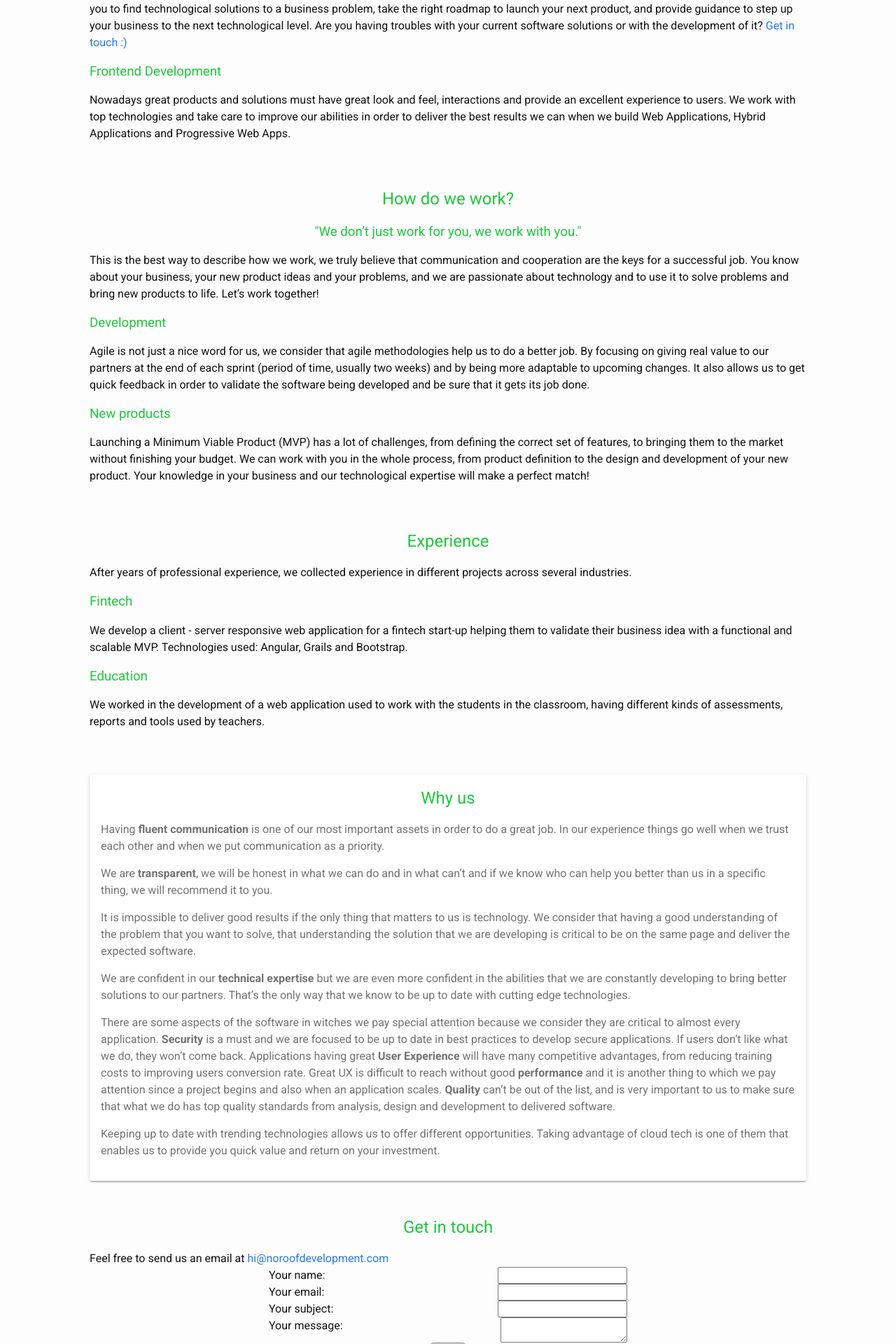
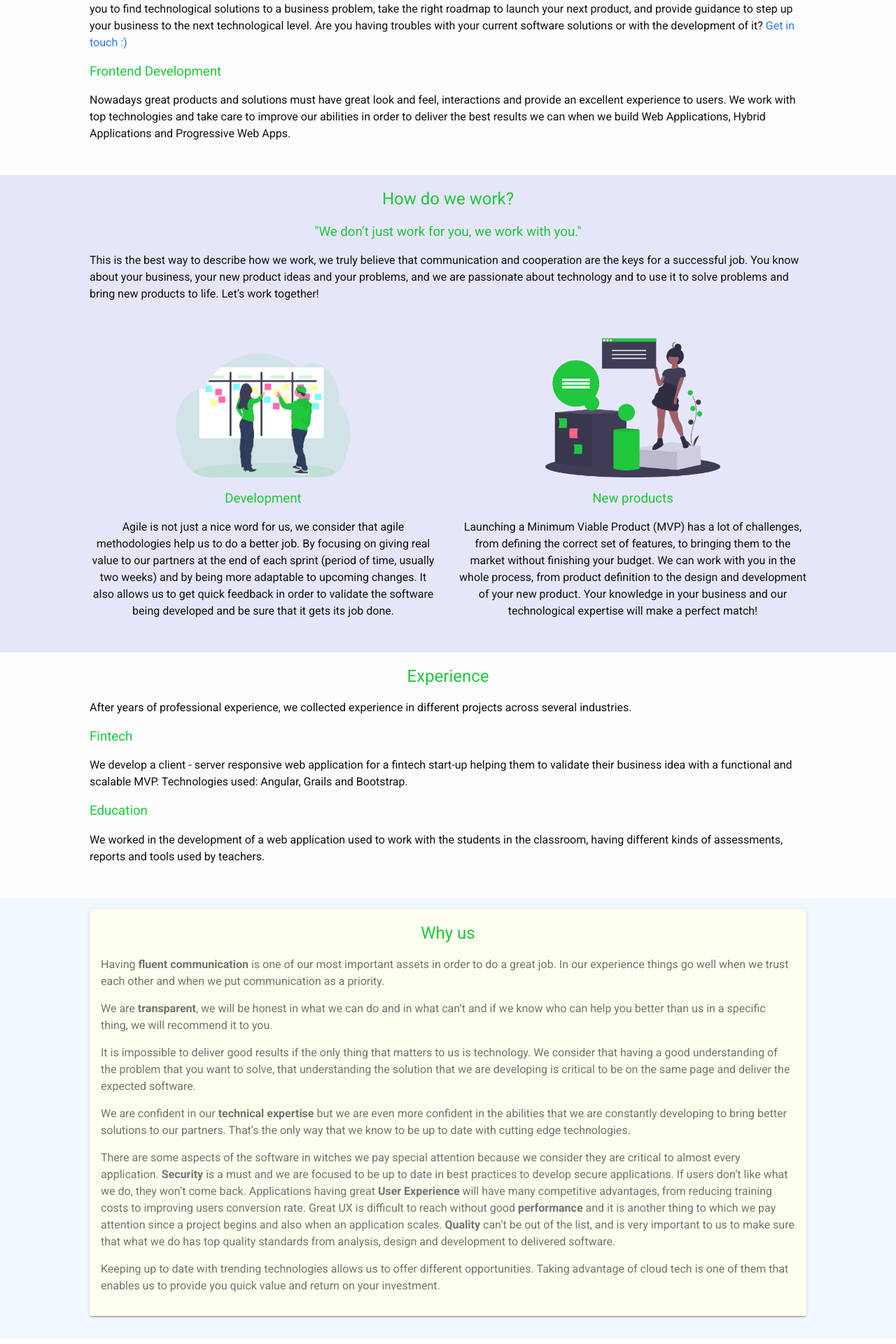
Before and after one commit to noRoof/noroof.github.io, a Jekyll site: the page built from index.html, in a window 1280 px wide. Shown: the part 1163-3083 px from the top of the page at 70% size. Built offline with Jekyll 4.4.1, drawn with Linux system fonts in a browser that asks for light colours.

Commit message:
process section on desktop working

```diff
--- a/_sass/noroof/_layout.scss
+++ b/_sass/noroof/_layout.scss
@@ -112,7 +112,7 @@ nav {
 }
 
 section {
-  margin: 0 8rem;
+  padding: 1rem 8rem 2rem 8rem;
 
   h2 {
     text-align: center;
@@ -134,12 +134,48 @@ section {
   }
 
   &#process {
+    background-color: lavender;
     h3 {
       text-align: center;
     }
     article {
       h3 {
         text-align: left;
+      }
+    }
+  }
+
+  &#why-us {
+    background-color: aliceblue;
+    article.card {
+      background-color: ivory;
+    }
+  }
+
+  .two-columns {
+    display: grid;
+    margin-top: 1rem;
+    grid-template-columns: repeat(2, 1fr);
+    grid-column-gap: 2rem;
+    grid-row-gap: 2rem;
+
+    .vertical-card {
+      display: flex;
+      flex-direction: column;
+      align-items: center;
+      text-align: center;
+
+      img {
+        max-width: 250px;
+        width: 100%;
+        padding-bottom: 1rem;
+      }
+
+      .image-container {
+        height: 250px;
+        display: flex;
+        flex-direction: column;
+        justify-content: flex-end;
       }
     }
   }
@@ -358,8 +394,6 @@ form {
 }
 
 section {
-  padding-top: 1rem;
-  padding-bottom: 2rem;
   .cards-container {
     display: grid;
     grid-template-columns: repeat(2, 1fr);
--- a/index.html
+++ b/index.html
@@ -39,11 +39,13 @@ subtitle: Home
     <h2>How do we work?</h2>
     <h3>&quot;We don’t just work for you, we work with you.&quot;</h3>
     <p>This is the best way to describe how we work, we truly believe that communication and cooperation are the keys for a successful job. You know about your business, your new product ideas and your problems, and we are passionate about technology and to use it to solve problems and bring new products to life. Let’s work together!</p>
-    {% for article in site.process %}
-    <article>
-      {{article.content}}
-    </article>
-    {% endfor %}
+    <div class="two-columns">
+      {% for article in site.process %}
+        <article class="vertical-card">
+          {{article.content}}
+        </article>
+      {% endfor %}
+    </div>
   </section>
   <section id="past-experience">
     <h2>Experience</h2>
```
Also changed, not shown: _process/development.md (+4 -0 lines), _process/products.md (+3 -1 lines).
